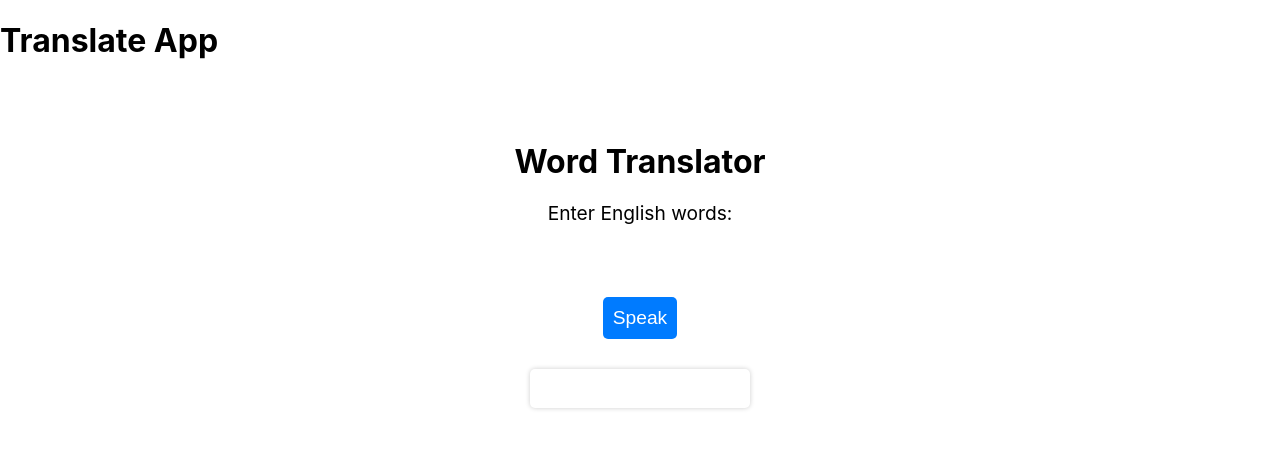
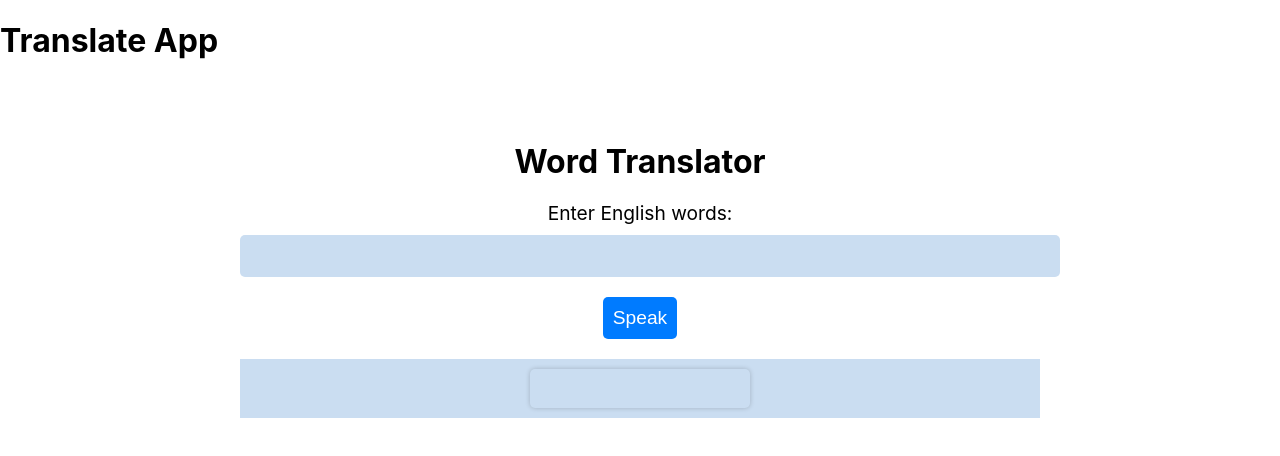
Before and after one commit to hussanmk2014/translatespell, a React (Create React App) app: page / in a window 1280 px wide. Shown: the top 456 px of the page. Built offline with nearby package versions, Linux system fonts and the light colour scheme.

Commit message:
feat: add css

```diff
--- a/src/index.css
+++ b/src/index.css
@@ -36,6 +36,7 @@ input {
   border-radius: 5px;
   border: none;
   margin-bottom: 20px;
+  background-color: #caddf1;
 }
 
 button {
@@ -53,6 +54,7 @@ button {
   display: flex;
   flex-wrap: wrap;
   justify-content: center;
+  background-color: #caddf1;
 }
 
 .word {
```
